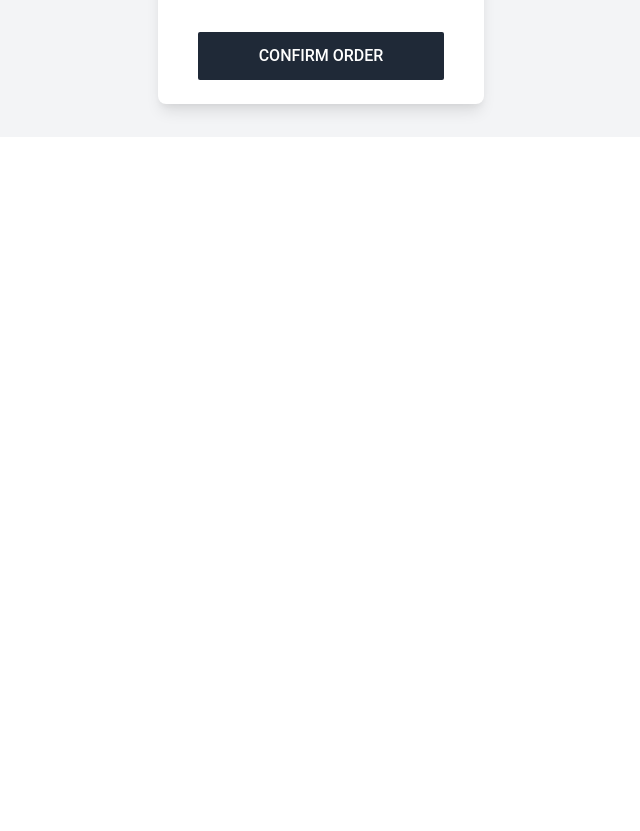
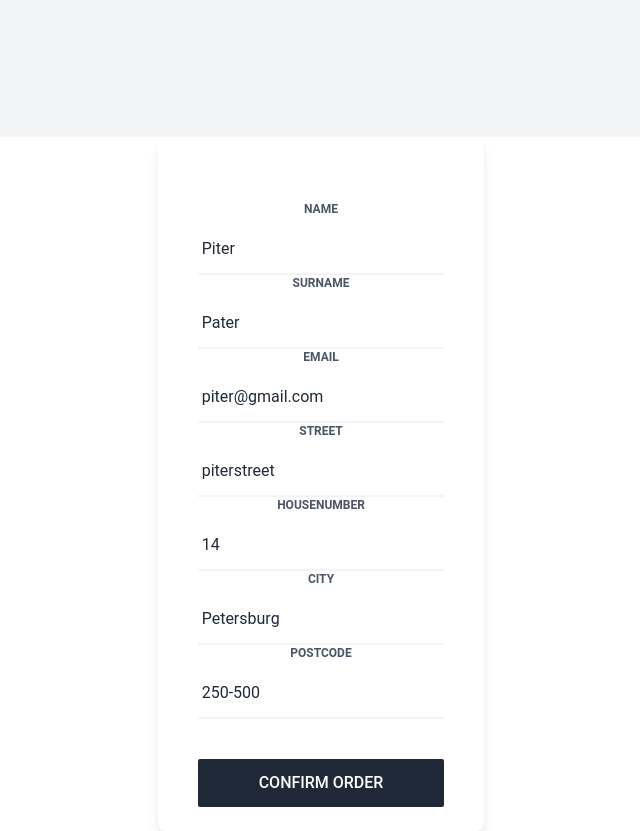
Before and after one commit to AlenJakob/phone-store, a Vue app: page /shopingCart in a window 1280 px wide. Shown: the part 900-1731 px from the top of the page, without its empty margins (319-959 px from the left). Before the commit the page ends 1037 px from the top, so only its background shows below. Built offline with nearby package versions, Linux system fonts and the light colour scheme.

Commit message:
form styling

```diff
--- a/src/components/UserForm.vue
+++ b/src/components/UserForm.vue
@@ -14,7 +14,13 @@
           >
             Order
           </h2>
-
+        </div>
+      </div>
+    </div>
+    <div class="grid place-items-center mx-2 my-20 sm:my-auto">
+      <div
+        class="w-11/12 p-12 sm:w-8/12 md:w-6/12 lg:w-5/12 2xl:w-4/12 px-6 py-10 sm:px-10 sm:py-6 bg-white rounded-lg shadow-md lg:shadow-lg"
+      >
         <form class="mt-10">
           <!-- Email Input -->
           <div v-for="(val, key) in getUserPersonalInfo" :key="key.id">
@@ -34,10 +40,7 @@
               required
             />
           </div>
-            <div
-              v-for="(val, key) in this.currentUser[0].address"
-              :key="key.id"
-            >
+          <div v-for="(val, key) in this.currentUser[0].address" :key="key.id">
             <label
               for="email"
               class="block text-xs font-semibold text-gray-600 uppercase"
@@ -65,7 +68,6 @@
             Confirm Order
           </button>
         </form>
-        </div>
       </div>
     </div>
   </div>
@@ -115,7 +117,7 @@ export default {
       delete objectCopy.address;
       return objectCopy;
     },
-  }
+  },
 };
 </script>
 
```
Lines whose indentation alone changed are shown as unchanged.
